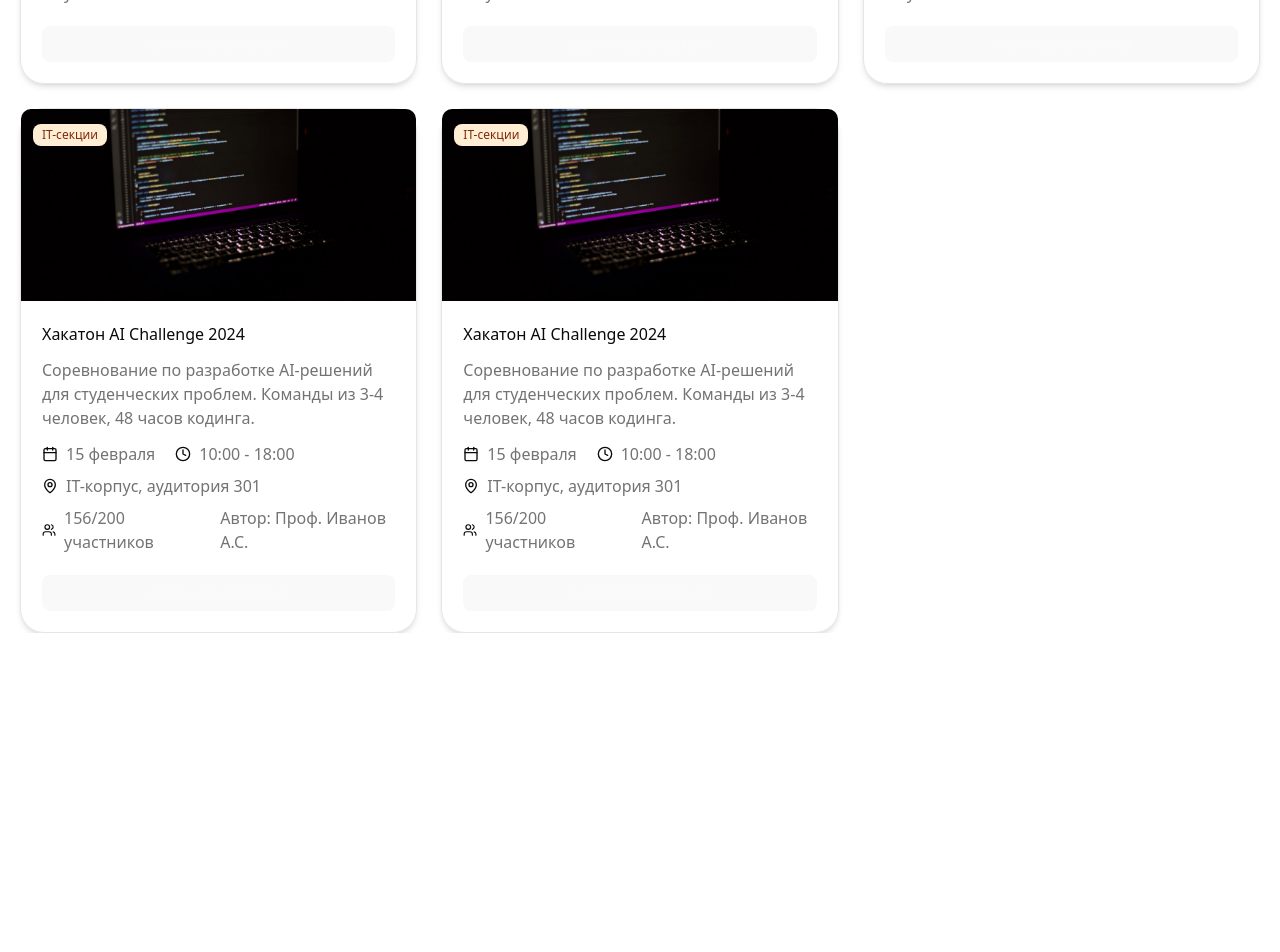
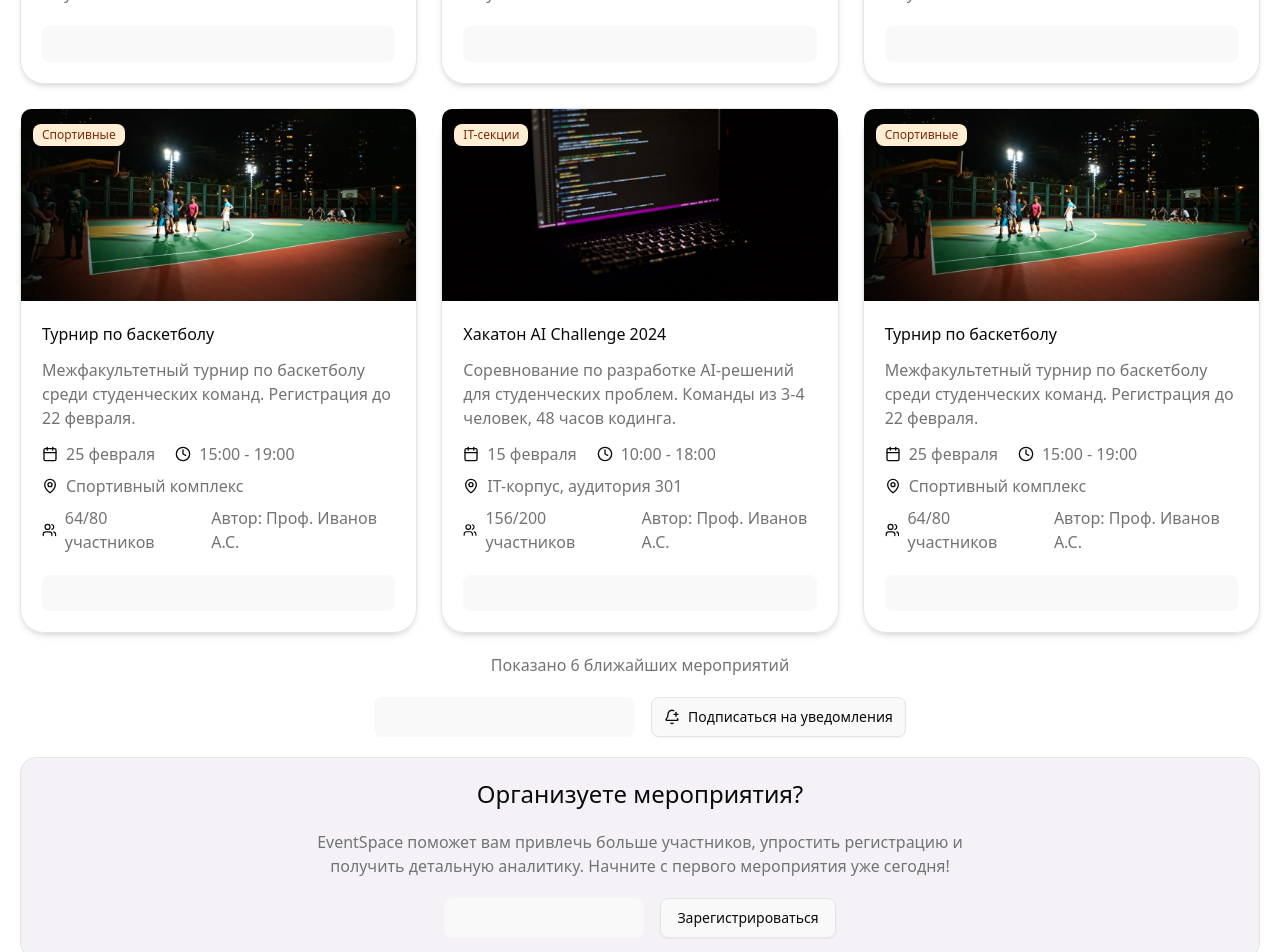
Before and after one commit to Rav316/event-space, a React (Vite) app in the folder event-space-app/: page / in a window 1280 px wide. Shown: the part 1420-2372 px from the top of the page. Before the commit the page ends 2053 px from the top, so only its background shows below. Built offline with nearby package versions, Linux system fonts and the light colour scheme.

Commit message:
finish the main page add "share" and "QR code" buttons to the event card add "get started" section to the end of the main page

```diff
--- a/event-space-app/src/components/shared/event-card.tsx
+++ b/event-space-app/src/components/shared/event-card.tsx
@@ -1,51 +1,94 @@
-import eventExampleImage from '@/assets/event-example.jpg';
 import { EventCardLabel } from '@/components/shared/event-card-label.tsx';
-import { Calendar, Clock4, MapPin, Users } from 'lucide-react';
+import { Calendar, Clock4, MapPin, QrCode, Share2, Users } from 'lucide-react';
 import { Badge, Button } from '@/components/ui';
+import * as React from 'react';
 
-export const EventCard = () => {
+interface Props {
+  imageUrl: string;
+  title: string;
+  description: string;
+  date: string;
+  time: string;
+  location: string;
+  registered: number;
+  participants: number;
+  author: string;
+  category: string;
+}
+
+export const EventCard: React.FC<Props> = ({
+  imageUrl,
+  title,
+  description,
+  date,
+  time,
+  location,
+  registered,
+  participants,
+  author,
+  category,
+}) => {
   return (
     <div
       className={
-        'relative min-h-[350px] flex flex-col rounded-3xl border border-[#E5E5E5] shadow-md hover:translate-y-[-3px] transition-all duration-300 hover:shadow-lg'
+        'group relative min-h-[350px] flex flex-col rounded-3xl border border-[#E5E5E5] shadow-md hover:translate-y-[-3px] transition-all duration-300 hover:shadow-lg'
       }
     >
       <div className="absolute z-10 top-3 left-3">
-        <Badge className={'bg-orange-100 text-orange-900'}>IT-секции</Badge>
+        <Badge className={'bg-orange-100 text-orange-900'}>{category}</Badge>
       </div>
+
+      <div className={'absolute z-10 top-3 right-3 flex space-x-2'}>
+        <Button
+          variant="secondary"
+          size="sm"
+          className="opacity-100 sm:opacity-0 sm:group-hover:opacity-100 transition-opacity"
+          onClick={(e) => e.preventDefault()}
+        >
+          <Share2 className="h-4 w-4" />
+        </Button>
+        <Button
+          variant="secondary"
+          size="sm"
+          className="opacity-100 sm:opacity-0 sm:group-hover:opacity-100 transition-opacity"
+          onClick={(e) => e.preventDefault()}
+        >
+          <QrCode className="h-4 w-4" />
+        </Button>
+      </div>
+
       <div className="overflow-hidden rounded-t-lg">
         <img
           className="w-full h-48 object-cover transition-transform duration-300 hover:scale-105"
-          src={eventExampleImage}
+          src={imageUrl}
           alt="event example image"
         />
       </div>
+
       <div className={'flex flex-col p-[21px]'}>
         <div className={'pb-[21px] flex flex-col gap-y-3'}>
-          <span className={'font-medium'}>Хакатон AI Challenge 2024</span>
-          <p className={'text-muted-foreground line-clamp-3'}>
-            Соревнование по разработке AI-решений для студенческих проблем.
-            Команды из 3-4 человек, 48 часов кодинга.
-          </p>
+          <span className={'font-medium'}>{title}</span>
+          <p className={'text-muted-foreground line-clamp-3'}>{description}</p>
           <div className={'flex flex-col gap-y-2'}>
             <div
               className={
                 'flex min-[1000px]:items-center min-[1000px]:gap-5 max-[1000px]:flex-col max-[1000px]:gap-y-2'
               }
             >
-              <EventCardLabel Icon={Calendar} text={'15 февраля'} />
-              <EventCardLabel Icon={Clock4} text={'10:00 - 18:00'} />
+              <EventCardLabel Icon={Calendar} text={date} />
+              <EventCardLabel Icon={Clock4} text={time} />
             </div>
-            <EventCardLabel Icon={MapPin} text={'IT-корпус, аудитория 301'} />
+            <EventCardLabel Icon={MapPin} text={location} />
             <div
               className={
                 'flex min-[1000px]:items-center min-[1000px]:gap-5 max-[1000px]:flex-col max-[1000px]:gap-y-2'
               }
             >
-              <EventCardLabel Icon={Users} text={'156/200 участников'} />
-              <span className={'text-muted-foreground'}>
-                Автор: Проф. Иванов А.С.
-              </span>
+              <EventCardLabel
+                Icon={Users}
+                text={`${registered}/${participants} участников`}
+              />
+              <span className={'text-muted-foreground'}>Автор: {author}</span>
             </div>
           </div>
         </div>
--- a/event-space-app/src/components/shared/event-group.tsx
+++ b/event-space-app/src/components/shared/event-group.tsx
@@ -1,3 +1,6 @@
+import eventExampleImage from '@/assets/event-example.jpg';
+import eventExampleImage1 from '@/assets/event-example-alt.jpg';
+
 import { EventCard } from '@/components/shared/event-card.tsx';
 import * as React from 'react';
 import { cn } from '@/lib/utils.ts';
@@ -6,14 +9,98 @@ interface Props {
   className?: string;
 }
 
-export const EventGroup: React.FC<Props> = ({className}) => {
+export const EventGroup: React.FC<Props> = ({ className }) => {
   return (
-    <div className={cn(className, 'grid grid-cols-3 max-[900px]:grid-cols-2 max-[528px]:grid-cols-1 gap-6')}>
-      <EventCard/>
-      <EventCard/>
-      <EventCard/>
-      <EventCard/>
-      <EventCard/>
+    <div
+      className={cn(
+        className,
+        'grid grid-cols-3 max-[900px]:grid-cols-2 max-[528px]:grid-cols-1 gap-6',
+      )}
+    >
+      <EventCard
+        imageUrl={eventExampleImage}
+        title={'Хакатон AI Challenge 2024'}
+        description={
+          'Соревнование по разработке AI-решений для студенческих проблем. Команды из 3-4 человек, 48 часов кодинга.'
+        }
+        date={'15 февраля'}
+        time={'10:00 - 18:00'}
+        location={'IT-корпус, аудитория 301'}
+        registered={156}
+        participants={200}
+        author={'Проф. Иванов А.С.'}
+        category={'IT-секции'}
+      />
+      <EventCard
+        imageUrl={eventExampleImage1}
+        title={'Турнир по баскетболу'}
+        description={
+          'Межфакультетный турнир по баскетболу среди студенческих команд. Регистрация до 22 февраля.'
+        }
+        date={'25 февраля'}
+        time={'15:00 - 19:00'}
+        location={'Спортивный комплекс'}
+        registered={64}
+        participants={80}
+        author={'Проф. Иванов А.С.'}
+        category={'Спортивные'}
+      />
+      <EventCard
+        imageUrl={eventExampleImage}
+        title={'Хакатон AI Challenge 2024'}
+        description={
+          'Соревнование по разработке AI-решений для студенческих проблем. Команды из 3-4 человек, 48 часов кодинга.'
+        }
+        date={'15 февраля'}
+        time={'10:00 - 18:00'}
+        location={'IT-корпус, аудитория 301'}
+        registered={156}
+        participants={200}
+        author={'Проф. Иванов А.С.'}
+        category={'IT-секции'}
+      />
+      <EventCard
+        imageUrl={eventExampleImage1}
+        title={'Турнир по баскетболу'}
+        description={
+          'Межфакультетный турнир по баскетболу среди студенческих команд. Регистрация до 22 февраля.'
+        }
+        date={'25 февраля'}
+        time={'15:00 - 19:00'}
+        location={'Спортивный комплекс'}
+        registered={64}
+        participants={80}
+        author={'Проф. Иванов А.С.'}
+        category={'Спортивные'}
+      />
+      <EventCard
+        imageUrl={eventExampleImage}
+        title={'Хакатон AI Challenge 2024'}
+        description={
+          'Соревнование по разработке AI-решений для студенческих проблем. Команды из 3-4 человек, 48 часов кодинга.'
+        }
+        date={'15 февраля'}
+        time={'10:00 - 18:00'}
+        location={'IT-корпус, аудитория 301'}
+        registered={156}
+        participants={200}
+        author={'Проф. Иванов А.С.'}
+        category={'IT-секции'}
+      />
+      <EventCard
+        imageUrl={eventExampleImage1}
+        title={'Турнир по баскетболу'}
+        description={
+          'Межфакультетный турнир по баскетболу среди студенческих команд. Регистрация до 22 февраля.'
+        }
+        date={'25 февраля'}
+        time={'15:00 - 19:00'}
+        location={'Спортивный комплекс'}
+        registered={64}
+        participants={80}
+        author={'Проф. Иванов А.С.'}
+        category={'Спортивные'}
+      />
     </div>
-  )
-}
+  );
+};
--- /dev/null
+++ b/event-space-app/src/components/shared/get-started-section.tsx
@@ -0,0 +1,39 @@
+import { Button } from '@/components/ui';
+import { ArrowRight } from 'lucide-react';
+import * as React from 'react';
+import { cn } from '@/lib/utils.ts';
+
+interface Props {
+  className?: string;
+}
+
+export const GetStartedSection: React.FC<Props> = ({ className }) => {
+  return (
+    <div
+      className={cn(
+        className,
+        'flex flex-col gap-y-5 items-center border rounded-2xl bg-[#F4F2F7] p-5',
+      )}
+    >
+      <span className={'font-medium text-2xl'}>Организуете мероприятия?</span>
+      <p className={'text-muted-foreground max-w-[650px] text-center'}>
+        EventSpace поможет вам привлечь больше участников, упростить регистрацию
+        и получить детальную аналитику. Начните с первого мероприятия уже
+        сегодня!
+      </p>
+      <div
+        className={
+          'flex justify-center min-[528px]:items-center max-[528px]:flex-col gap-4'
+        }
+      >
+        <Button className={'h-[40px]'}>
+          <span className={'font-medium'}>Создать мероприятие</span>
+          <ArrowRight />
+        </Button>
+        <Button variant={'outline'} className={'h-[40px]'}>
+          <span>Зарегистрироваться</span>
+        </Button>
+      </div>
+    </div>
+  );
+};
--- a/event-space-app/src/components/shared/index.ts
+++ b/event-space-app/src/components/shared/index.ts
@@ -8,3 +8,4 @@ export {HeroSectionCard} from './hero-section-card';
 export {EventCard} from './event-card';
 export {EventGroup} from './event-group';
 export {EventCardLabel} from './event-card-label';
+export {GetStartedSection} from './get-started-section';
--- a/event-space-app/src/pages/main-page.tsx
+++ b/event-space-app/src/pages/main-page.tsx
@@ -1,7 +1,11 @@
 import { Wrapper } from '@/components/hoc';
-import { EventGroup, HeroSection } from '@/components/shared';
+import {
+  EventGroup,
+  GetStartedSection,
+  HeroSection,
+} from '@/components/shared';
 import { Button } from '@/components/ui';
-import { ArrowRight, Calendar } from 'lucide-react';
+import { ArrowRight, BellPlus, Calendar } from 'lucide-react';
 
 const MainPage = () => {
   return (
@@ -17,7 +21,11 @@ const MainPage = () => {
       </div>
 
       <Wrapper>
-        <div className={'flex max-[660px]:flex-col justify-between min-[660px]:items-center my-[35px] gap-y-5'}>
+        <div
+          className={
+            'flex max-[660px]:flex-col justify-between min-[660px]:items-center my-[35px] gap-y-5'
+          }
+        >
           <div className={'flex flex-col gap-y-2'}>
             <span className={'font-medium text-3xl'}>
               Ближайшие мероприятия
@@ -33,6 +41,27 @@ const MainPage = () => {
           </Button>
         </div>
         <EventGroup />
+        <div className={'flex justify-center my-5'}>
+          <span className={'text-muted-foreground text-center'}>
+            Показано 6 ближайших мероприятий
+          </span>
+        </div>
+        <div
+          className={
+            'flex justify-center min-[528px]:items-center max-[528px]:flex-col gap-4 my-5'
+          }
+        >
+          <Button className={'h-[40px]'}>
+            <Calendar />
+            <span className={'font-medium'}>Смотреть все мероприятия</span>
+            <ArrowRight />
+          </Button>
+          <Button variant={'outline'} className={'h-[40px]'}>
+            <BellPlus />
+            <span>Подписаться на уведомления</span>
+          </Button>
+        </div>
+        <GetStartedSection className={'mb-5'} />
       </Wrapper>
     </>
   );
```
